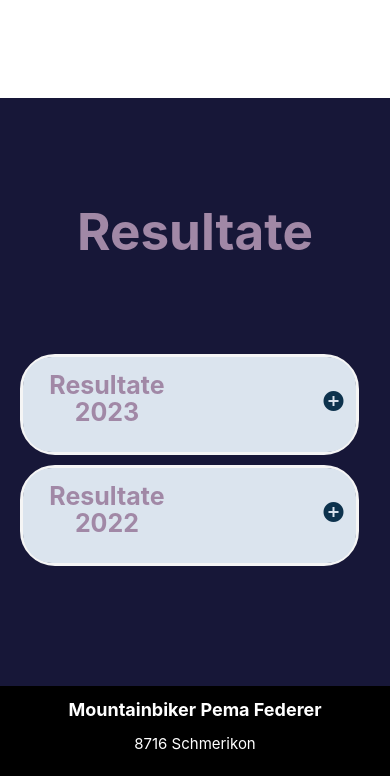
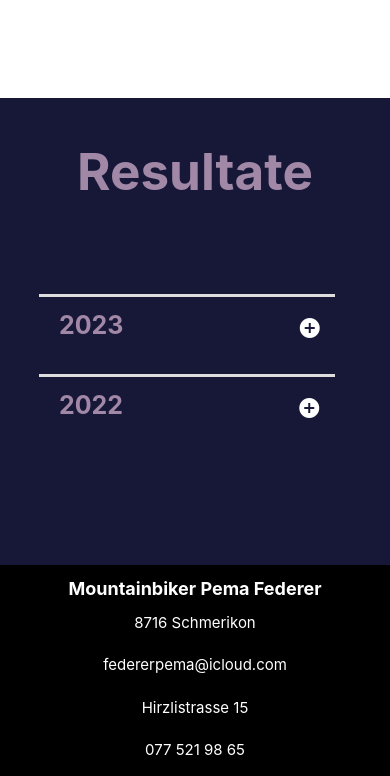
Before and after one commit to pemafederer/Website, a React (Vite) app: page /ABOUT in a window 390 px wide. Shown: the part 1780-2556 px from the top of the page. Built offline with nearby package versions, Linux system fonts and the light colour scheme.

Commit message:
resultate and beginning of gönner page

```diff
--- a/src/About.jsx
+++ b/src/About.jsx
@@ -47,7 +47,7 @@ export default function About() {
                                         <h3>Team: {item.team}</h3>
                                         <h3>Veloclub: {item.club}</h3>
                                         <h3>Trainer: {item.trainer}</h3>
-                                        <h3>Ziele: {item.ziele}</h3>
+                                        <h3>Ziele 2024: {item.ziele}</h3>
                                     </div>
                                 </div>
 
--- a/src/App.css
+++ b/src/App.css
@@ -78,105 +78,99 @@
 }
 
 
-
-.Resultate{
-  padding-top: 50px;
+/* General styling */
+.Resultate {
+  padding-top: 20px;
   width: 100%;
   height: auto;
   background-color: #171738;
   padding-bottom: 50px;
-
-}
-.resultate-container h1{
+}
+
+.resultate-container h1 {
   font-size: 40px;
 }
 
-
-
-.resultate-container-header-title{
-  display: flex;
-  justify-content: left;
-
-}
-.Box-icon{
-  align-items: center;
-  padding-left: 70%;
+.resultate-container-header-title {
+  display: flex;
+  padding-left: 10px;
+  font-size: 40px;
+}
+.resultate-container-header-title h1{
+  font-size: 50px;
+}
+
+.Box-icon {
+  align-items: center;
+  padding-left: 80%;
   display: flex;
   justify-content: center;
-
-}
-
-.resultate-container-header{
+  color: white;
+}
+
+.resultate-container-header {
   width: auto;
   display: flex;
-  background-color: #dbe4ee;
-  border-radius: 29px;
+  border-radius: 10px;
   padding: 10px;
-}
-.resultate-title{
+ /* Light gray border at the top */
+}
+
+.resultate-title {
   padding-bottom: 60px;
   color: #7180b9;
 }
 
-
-
-.resultate-main-container{
+.resultate-main-container {
+  width: 70%; /* Set to 70% width */
+  margin: 0 auto; /* Center the container */
   display: grid;
   padding: 20px;
-  grid-gap: 10px;
+  grid-gap: 15%;
   grid-template-columns: 1fr 1fr;
-
-}
-
-
-.resultate-container{
-  width: auto;
+}
+
+.resultate-container {
+  width: 100%;
   height: fit-content;
-  border: 3px solid whitesmoke;
-  border-radius: 35px;
-  display: grid;
-
-
-}
-.resultate-container h1{
+  border-top: 3px solid #ddd;
+  overflow: hidden; /* Hide overflow from border-top */
+}
+
+.resultate-container h1 {
   position: inherit;
 }
 
-.resultate-content{
-  min-height: 100;
+.resultate-content {
+  padding-left: 30px;
+  min-height: 0;
   max-height: 0;
   overflow: hidden;
   transition: max-height 1.0s ease-out;
   display: grid;
-  grid-template-rows: 1fr ;
+  grid-template-rows: 1fr;
   grid-gap: 8px;
   text-align: left;
-  padding-left: 15px;
-  padding-right: 15px;
+  padding-left: 30px;
   margin: 0;
 }
 
-.resultate-content.show{
+.resultate-content.show {
   max-height: 500px;
   padding: 15px;
-
-
-}
-
-
-.resultate-content h4{
+  padding-left: 30px;
+}
+
+.resultate-content h4 {
   font-size: 20px;
-  color: #7180b9;
+  color: white;
   margin: 0;
   font-weight: 500;
 }
-.resultate-content h4{
-  color: white;
- }
- .resultate-content.show h4{
-   color: white;
-   font-size: 20px;
- }
+
+.resultate-content.show h4 {
+  font-size: 20px;
+}
 
 
 /*Hier startet der Sponsoren Slider*/
@@ -242,9 +236,9 @@ margin: 0;
 }
 
 .slide-container {
-  width: 600px;
+  width:  700px;
   position: relative;
-  height: 200px;
+  height: 300px;
   margin: 0 auto;
   padding-bottom: 200px;
 }
@@ -263,7 +257,7 @@ margin: 0;
 .teamsponsoren .rightArrow {
   position: absolute;
   top: 50%;
-  transform: translate(0, -70%);
+  transform: translate(0, -50%);
   right: -100px;
   font-size: 45px;
   color: black;
@@ -309,8 +303,8 @@ margin: 0;
 }
 
 .dotsContainer {
+  padding-top: 10px;
   position: absolute;
-  bottom: -30px;
   width: 100%;
   display: flex;
   justify-content: center;
@@ -339,7 +333,7 @@ margin: 0;
 }
 .contact-titles h1 {
   color: #466362;
-  font-size: 32px;
+  font-size: 60px;
 }
 .contact-text{
   display: flex;
@@ -602,6 +596,7 @@ h3 {
 .Steckbrief {
   text-align: left;
 }
+
 
 .about-container h1 {
   padding-top: 5px;
@@ -1053,7 +1048,6 @@ h1 {
   padding-bottom: 30px;
 
 }
-
 .instagram-post-container {
   display: flex;
   justify-content: center;
@@ -1070,9 +1064,32 @@ h1 {
   box-shadow: 0 0 10px rgba(0, 0, 0, 0.1);
 }
 
+.gönner-main-container{
+  padding-top: 50px;
+  display: grid;
+  grid-template-columns: 1fr;
+}
+.Gönner{
+  color: black;
+  width: 100%;
+  justify-content: center;
+  display: flex;
+  align-items: center;
+  flex-direction: column;
+  padding-bottom: 50px;
+  height: calc(100vh - 100%);
+  overflow: hidden;
+}
+.gönner-subtitle h2{
+  font-size: 30px;
+}
+
 
 
 @media screen and (max-width: 1580px) {
+  .Box-icon{
+    padding-left: 70%;
+  }
   .navigation-menu li a{
     font-size: 20px;
   }
@@ -1092,7 +1109,7 @@ h1 {
 
   }
   .resultate-container-header-title h1{
-    font-size: 34.7px;
+    font-size: 50px;
   }
   .sponsoren-container{
     max-width: 100%;
@@ -1105,6 +1122,9 @@ h1 {
     height: auto;
     padding-left: 5px;
   }
+  .resultate-main-container{
+    width: 85%;
+  }
 
 }
 
@@ -1112,6 +1132,12 @@ h1 {
 
   .rennberichte-img-container .single-rennberichte-img{
     width: 90%;
+  }
+  .Box-icon{
+    padding-left: 60%;
+  }
+  .resultate-main-container{
+    width: 80%;
   }
   .rennberichte-subtitle{
     font-size: 22px;
@@ -1274,16 +1300,26 @@ h1 {
 @media screen and (max-width: 1200px){
 
   .Box-icon{
-    padding-left: 65%;
+    padding-left: 85%;
+  }
+  .slide-container{
+    width: 400px;
   }
   .resultate-main-container{
     grid-template-columns: 1fr;
+    grid-gap: 10px;
   }
 }
 
 @media screen and (max-width: 900px) {
-
-  .teamsponsoren h1 {
+  .slide-container{
+    width: 300px;
+  }
+  .Box-icon{
+    padding-left: 78%;
+  }
+  .teamsponsoren h1, .contact-titles h1
+  {
     font-size: 30px;
   }
   .AboutMe-vorschau-container{
@@ -1391,6 +1427,7 @@ h1 {
 }
 
 @media screen and (max-width: 540px) {
+
   .rennberichte-subtitle{
     font-size: 10px;
    }
@@ -1398,7 +1435,7 @@ h1 {
     width: 95%;
   }
   .Box-icon{
-    padding-left: 45%;
+    padding-left: 63%;
   }
   .start-slider{
     width: 100%;
@@ -1406,11 +1443,14 @@ h1 {
   }
   .slider{
     width: 100%;
-    margin: 0 auto;
-    overflow: hidden;
+
   }
   .arrows {
     display: none;
+  }
+  .dotsContainer {
+    padding: 0;
+
   }
   .sponsoren-name {
     font-size: 12px;
@@ -1464,8 +1504,7 @@ h1 {
   }
 
   .slide-container {
-    width: 150px;
-    height: auto;
+    width: 250px;
 
   }
 
--- a/src/Resultate.jsx
+++ b/src/Resultate.jsx
@@ -23,7 +23,10 @@ export default function Resultate() {
                 <div className="resultate-container">
                     <div className="resultate-container-header">
                         <div className="resultate-container-header-title">
-                            <h1> Resultate 2023</h1>
+                            <h1>2023</h1>
+                        </div>
+                        <div className="stroke">
+
                         </div>
                         <div className="Box-icon">
 
@@ -51,7 +54,7 @@ export default function Resultate() {
                 <div className="resultate-container">
                     <div className="resultate-container-header">
                         <div className="resultate-container-header-title">
-                            <h1> Resultate 2022</h1>
+                            <h1>2022</h1>
                         </div>
                         <div className="Box-icon">
                             {
--- a/src/data-about.js
+++ b/src/data-about.js
@@ -12,7 +12,7 @@ export default [
         kategorie: "U19 Junioren",
         team: "Tower Sports - VC Eschenbach",
         club: "VC Eschenbach",
-        trainer: "Andrin Gees | AG COACHING",
-        ziele: "längerfristig Fortschritte mache und wichtige Erfahrungen sammeln",
+        trainer: "Andrin Gees | AL CYCLING COACHING",
+        ziele: "Elitequalifikation & Selektionierung Heimweltcup",
     }
 ]
--- /dev/null
+++ b/src/data-gönner.js
@@ -0,0 +1,21 @@
+export default[
+    {
+        id: 0,
+        name: "Migi, Palden, Tsering, Tenzing Kangsar",
+    },
+    {
+        id: 1,
+        name: "Peter Peter"
+    },
+    {
+        id: 2,
+        name: "Max Mustermann"
+    },
+    {
+        id: 3,
+        name: "Stefan Peter"
+    },
+    {
+
+    },
+]
--- a/src/data-resultate.js
+++ b/src/data-resultate.js
@@ -1,88 +1,88 @@
 export default [
     {
-        title: "- CIC ON Swissbikecup Gesamtsieg",
+        title: " CIC ON Swissbikecup Gesamtsieg",
     },
     {
-        title: "- 9. Rang Junior Series Basel HC",
+        title: " 9. Rang Junior Series Basel HC",
     },
     {
-        title: "- 2. Rang Swissbikecup Savognin C2",
+        title: " 2. Rang Swissbikecup Savognin C2",
         rank: "P.9"
     },
     {
-        title: "- 6. Rang ÖKK Bikerevolution Davos C1",
+        title: " 6. Rang ÖKK Bikerevolution Davos C1",
         rank: "P.9"
     },
     {
-        title: "- BikeWorld Raceseries Gesamtsieg ",
+        title: " BikeWorld Raceseries Gesamtsieg ",
         rank: " P.9"
     },
     {
-        title: "-  22. Rang Junior Series Rivera HC",
+        title: "22. Rang Junior Series Rivera HC",
         rank: " P.9"
     },
     {
-        title: "- 4. Rang Bikerennen Arbon C3 ",
+        title: "4. Rang Bikerennen Arbon C3 ",
         rank: " P.9"
     },
     {
-        title: "- 14. Rang SM Crans-Montana",
+        title: "14. Rang SM Crans-Montana",
         rank: " P.9"
     },
     {
-        title: "- 1. Rang BikeWorld Raceseries Schwändi",
+        title: "1. Rang BikeWorld Raceseries Schwändi",
         rank: " P.9"
     },
     {
-        title: "- 1. Rang BikeWorld Raceseries Wetzikon ",
+        title: "1. Rang BikeWorld Raceseries Wetzikon ",
         rank: " P.9"
     },
     {
-        title: "- 1. Rang BikeWorld Raceseries Uster",
+        title: "1. Rang BikeWorld Raceseries Uster",
         rank: " P.9"
     },
     {
-        title: "- 1. Rang BikeWorld Raceseries Eschenbach ",
+        title: "1. Rang BikeWorld Raceseries Eschenbach ",
         rank: " P.9"
     },
     {
-        title: "- 1. Rang BikeWorld Raceseries Egg  ",
+        title: "1. Rang BikeWorld Raceseries Egg  ",
         rank: " P.9"
     },
     {
-        title: "- Gesamtsieg BikeWorld Raceseries",
+        title: "Gesamtsieg BikeWorld Raceseries",
         rank: " P.9"
     },
     {
-        title: "- 1. Rang Ironbike Einsiedeln Kurzdistanz",
+        title: "1. Rang Ironbike Einsiedeln Kurzdistanz",
     },
     {
-        title: "- 1. Rang BikeWorld Raceseries Eschenbach",
+        title: "1. Rang BikeWorld Raceseries Eschenbach",
         rank: " P.9"
     },
     {
-        title: "- 1. Rang BikeWorld Raceseries Schwändi",
+        title: "1. Rang BikeWorld Raceseries Schwändi",
     },
     {
-        title: "- 1. Rang BikeWorld Raceseries Egg",
+        title: "1. Rang BikeWorld Raceseries Egg",
     },
     {
-        title: "- 2. Rang BikeWorld Raceseries Hittnau",
+        title: "2. Rang BikeWorld Raceseries Hittnau",
     },
     {
-        title: "- 2. Rang BikeWorld Raceseries Uster",
+        title: "2. Rang BikeWorld Raceseries Uster",
     },
     {
-        title: "- 15. Rang Swissbikecup Savognin C1",
+        title: "15. Rang Swissbikecup Savognin C1",
     },
     {
-        title: "- 16. Rang Swissbikecup Lugano ",
+        title: " 16. Rang Swissbikecup Lugano ",
     },
     {
-        title: "- 35. Rang Junior Series Rivera HC",
+        title: " 35. Rang Junior Series Rivera HC",
     },
     {
-        title: "- 44. Rang Junior Series Basel HC",
+        title: "44. Rang Junior Series Basel HC",
     },
     {
         title: "- 21. Rang SM Crans-Montana",
```
Also changed, not shown: src/Goenner.jsx (+36 -0 lines).
